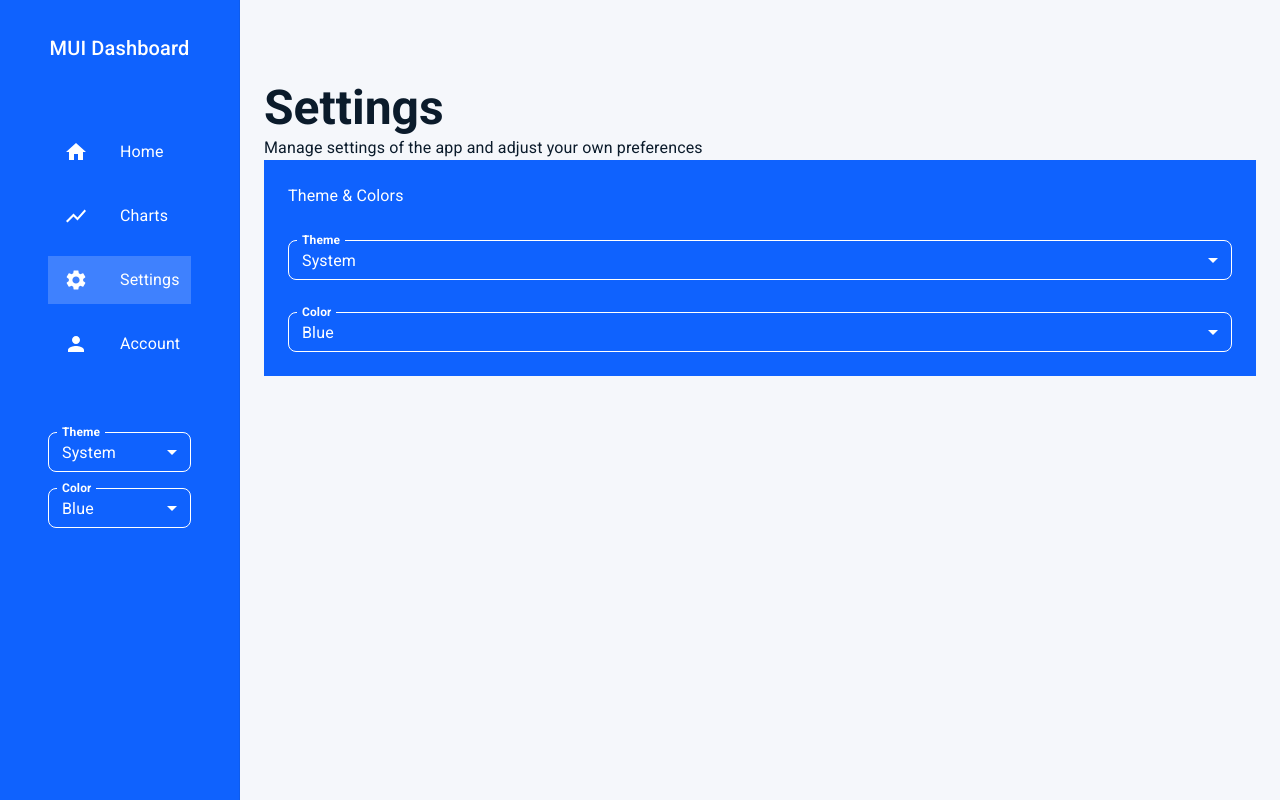
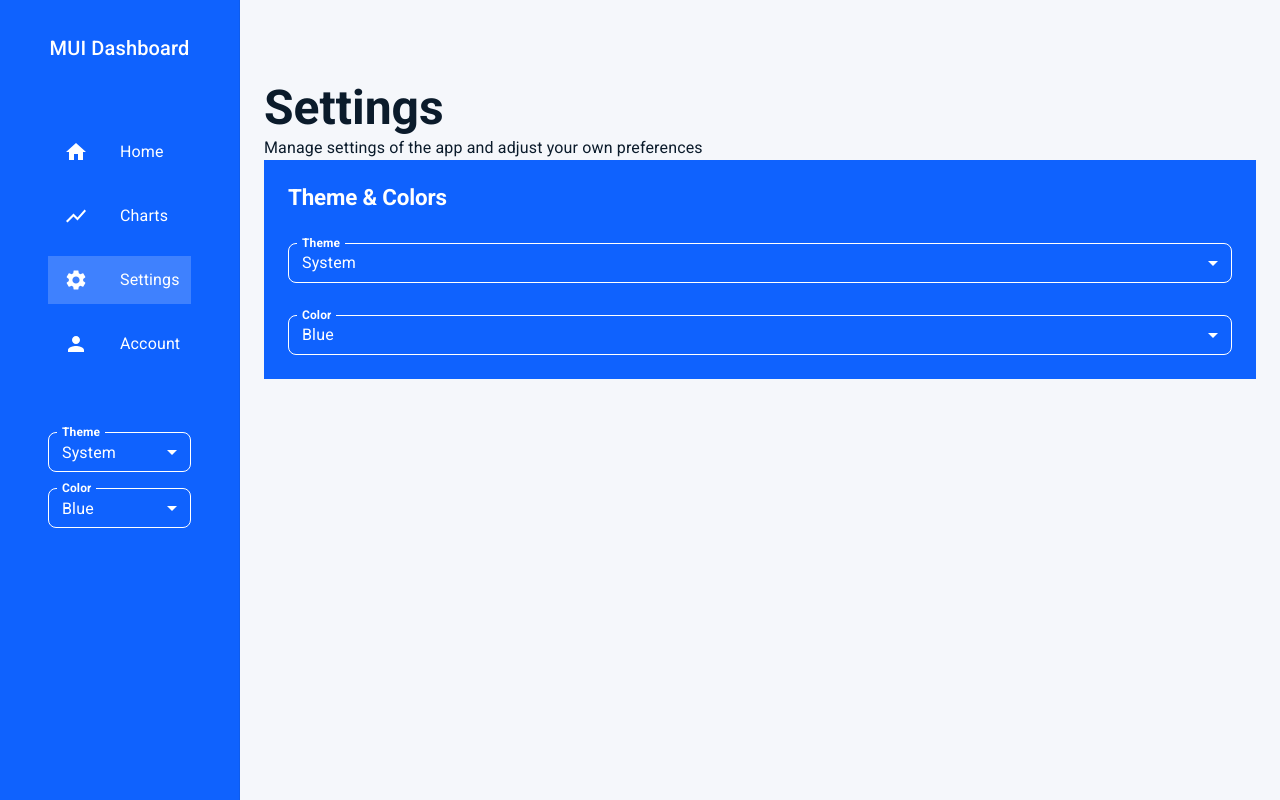
Before and after one commit to giuseppe2305/mui-dashboard, a React (Vite) app: page /settings in a window 1280 px wide. Built offline with nearby package versions, Linux system fonts and the light colour scheme.

Commit message:
Added a variant to switchs label to adjust font size.

```diff
--- a/src/components/Settings.tsx
+++ b/src/components/Settings.tsx
@@ -10,7 +10,9 @@ function Settings() {
       <PageContainer.Subtitle>Manage settings of the app and adjust your own preferences</PageContainer.Subtitle>
 
       <Stack gap={4} sx={{ backgroundColor: "primary.main", p: 3 }}>
-        <Typography color="primary.contrastText">Theme & Colors</Typography>
+        <Typography variant="h2" color="primary.contrastText">
+          Theme & Colors
+        </Typography>
         <ThemeSwitch />
         <ColorSwitch />
       </Stack>
```
